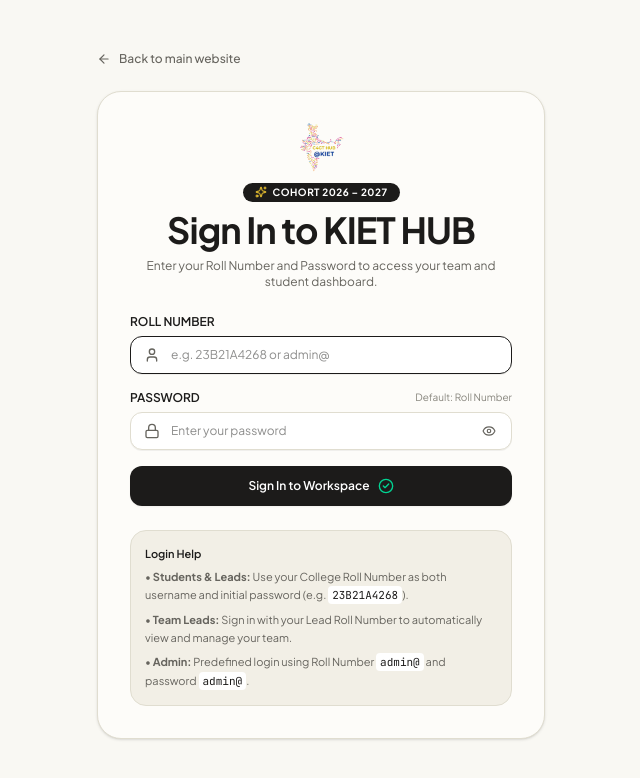
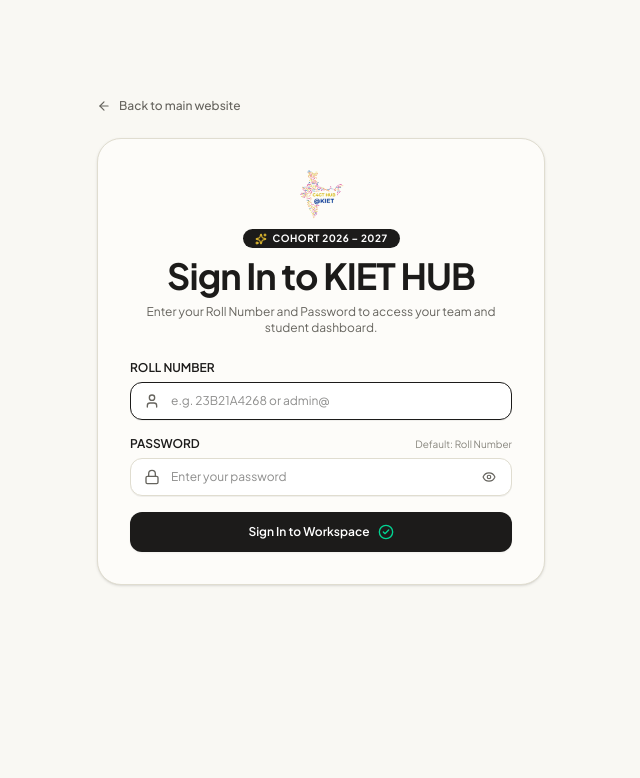
Before and after one commit to PalaniRahulDravid/C4GT-KIET-HUB, a React (Vite) app in the folder frontend/: page /login in a window 1280 px wide. Shown: the top 778 px of the page, without its empty margins (319-959 px from the left). Built offline with nearby package versions, Linux system fonts and the light colour scheme; no server answers.

Commit message:
feat: add Login page component with authentication handling

```diff
--- a/frontend/src/pages/Login.jsx
+++ b/frontend/src/pages/Login.jsx
@@ -168,21 +168,6 @@
             </button>
           </form>
 
-          {/* Information Callout */}
-          <div className="p-3.5 rounded-2xl bg-[#F2EFE6] border border-[#E0DDD0] text-[11px] text-[#66645E] space-y-1.5 leading-relaxed">
-            <div className="font-semibold text-[#1C1B1A] flex items-center gap-1.5">
-              <span>Login Help</span>
-            </div>
-            <p>
-              • <strong>Students & Leads:</strong> Use your College Roll Number as both username and initial password (e.g. <code className="font-mono text-[#1C1B1A] bg-white px-1 py-0.5 rounded">23B21A4268</code>).
-            </p>
-            <p>
-              • <strong>Team Leads:</strong> Sign in with your Lead Roll Number to automatically view and manage your team.
-            </p>
-            <p>
-              • <strong>Admin:</strong> Predefined login using Roll Number <code className="font-mono text-[#1C1B1A] bg-white px-1 py-0.5 rounded">admin@</code> and password <code className="font-mono text-[#1C1B1A] bg-white px-1 py-0.5 rounded">admin@</code>.
-            </p>
-          </div>
         </div>
       </div>
     </div>
```
